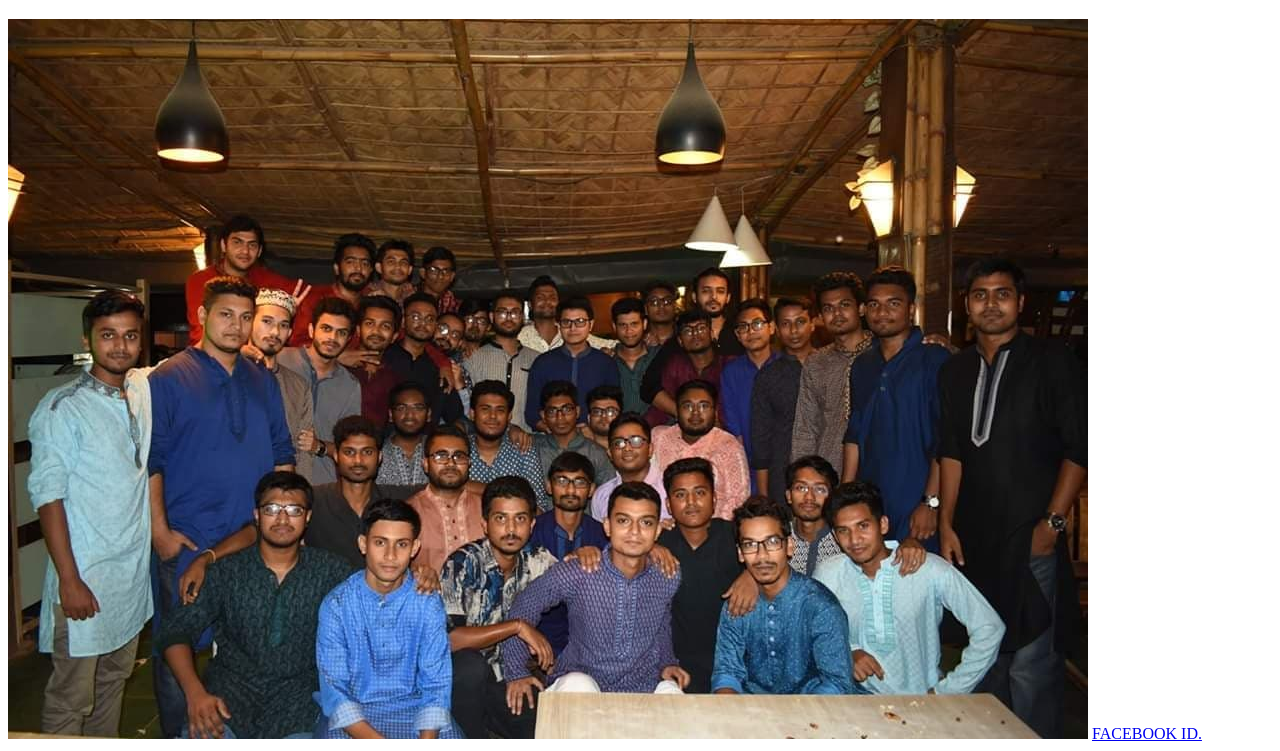
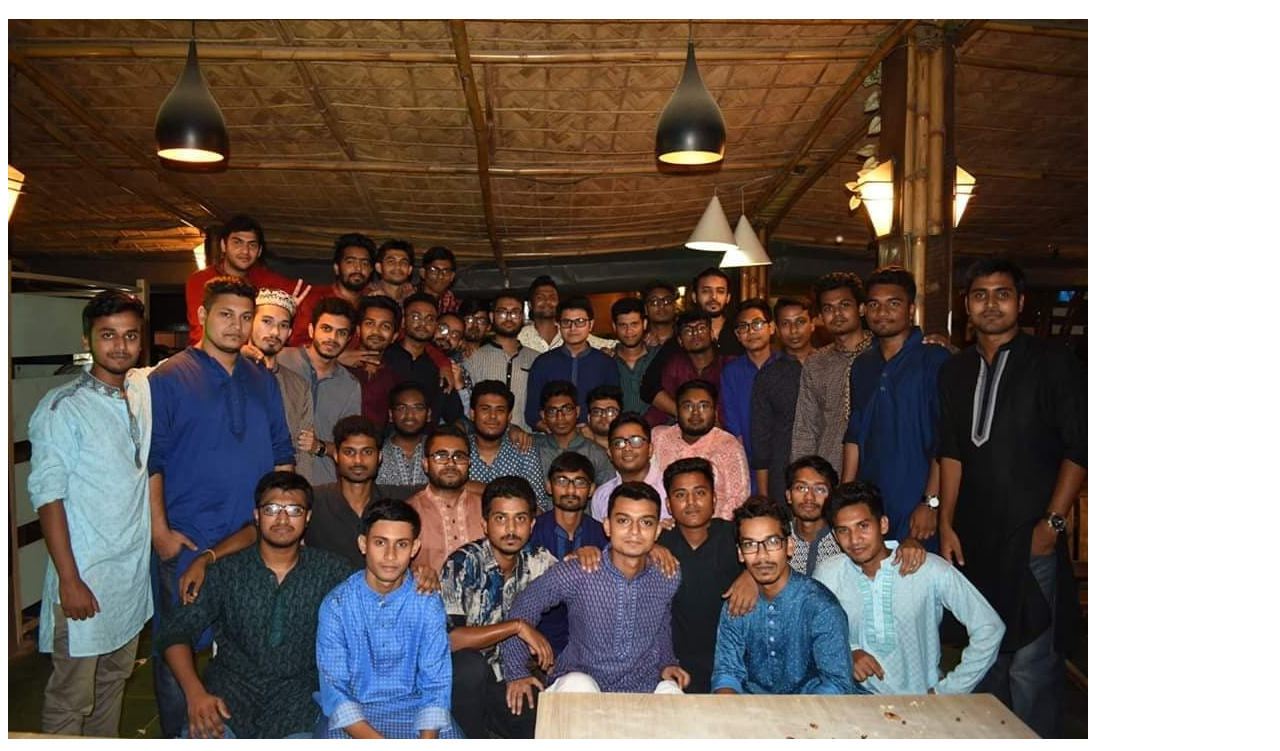
Before and after one commit to SHIBLE75/SHIBLE75.github.io, a plain HTML site: page MEE.html in a window 1280 px wide. Shown: the part 633-1384 px from the top of the page. Drawn offline with Linux system fonts and the light colour scheme.

Commit message:
Update MEE.html

```diff
--- a/MEE.html
+++ b/MEE.html
@@ -6,4 +6,3 @@
 <h1>And Here is my friends. I love them so much.!!</h1>
 
 <img src="75friends.jpg" >
-  <a href="https://www.facebook.com/shible.amin">FACEBOOK ID.</a>
```
